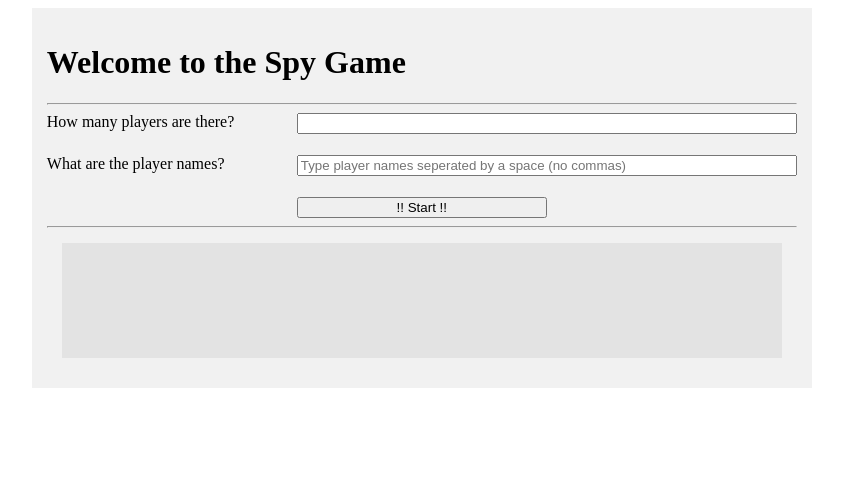
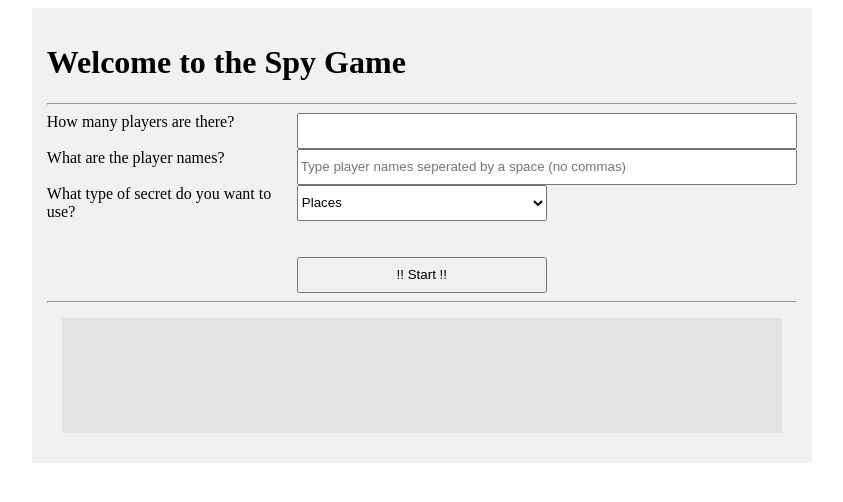
Before and after one commit to OrsettiG/Spy-Game, a Flask app: page / in a window 1280 px wide. Shown: the top 502 px of the page, without its empty margins (229-1072 px from the left). Run offline with Flask 2, Linux system fonts and the light colour scheme.

Commit message:
Added an option dropdown and backend functionality to support the selection of secret types

```diff
--- a/options.py
+++ b/options.py
@@ -1 +1 @@
-options = ["Quebec", "Japan", "Vancouver", "Egypt (the capital of... Egypt)"]
+options = {"Places": ["Quebec", "Japan", "Vancouver", "Egypt (the capital of... Egypt)", "Victoria", "A Submarine", "The North Pole", "A Black Hole"], "Jobs": ["Janitor", "Concierge", "Toy Maker", "Hair Dresser", "Actor/Actress", "Golfer", "Mechanic"], "Things": ["Mountain", "Box", "Cliff", "Blow Dryer", "Axe", "Banana", "Water Bottle"], "Animals": ["Monkey", "Turtle", "Goose", "Moose", "Shark", "Tiger", "Velociraptor"]}
--- a/secret_server.py
+++ b/secret_server.py
@@ -8,7 +8,7 @@ def generate_player_roles(request):
             # Find out the names of the players
             player_names = request['playerNames'].split(" ")
             # Create a list with an option for each player except the spy
-            choice = [random.choice(options)] * (num_players - 1)
+            choice = [random.choice(options[request['secretSelect']])] * (num_players - 1)
             # Add the spy to the list
             choice.append("Spy")
             # Shuffle the list of choices
--- a/static/styles.css
+++ b/static/styles.css
@@ -41,6 +41,14 @@ body {
 }
 
 .input-player-names {
+    grid-column: 1 / 4;
+    grid-row: 2 / 3;
+    display: grid;
+    grid-template-columns: 1fr 1fr 1fr;
+    grid-template-rows: 1fr;
+}
+
+.secret-type {
     grid-column: 1 / 4;
     grid-row: 3 / 4;
     display: grid;
--- a/templates/template.html
+++ b/templates/template.html
@@ -23,6 +23,15 @@
                 <div class="input-player-names">
                     <label class="label" for="playerNames">What are the player names?</label>
                     <input class="input" id="playerNames" name="playerNames" type="text" placeholder="Type player names seperated by a space (no commas)">
+                </div>
+                <div class="secret-type">
+                    <label class="label" for="secretSelect">What type of secret do you want to use?</label>
+                    <select name="secretSelect" id="secretSelect">
+                        <option class="input" value="Places">Places</option>
+                        <option class="input" value="Jobs">Jobs</option>
+                        <option class="input" value="Things">Things</option>
+                        <option class="input" value="Animals">Animals</option>
+                    </select>
                 </div>
 
                 <input class="start-btn" type="submit" value="!! Start !!">
```
